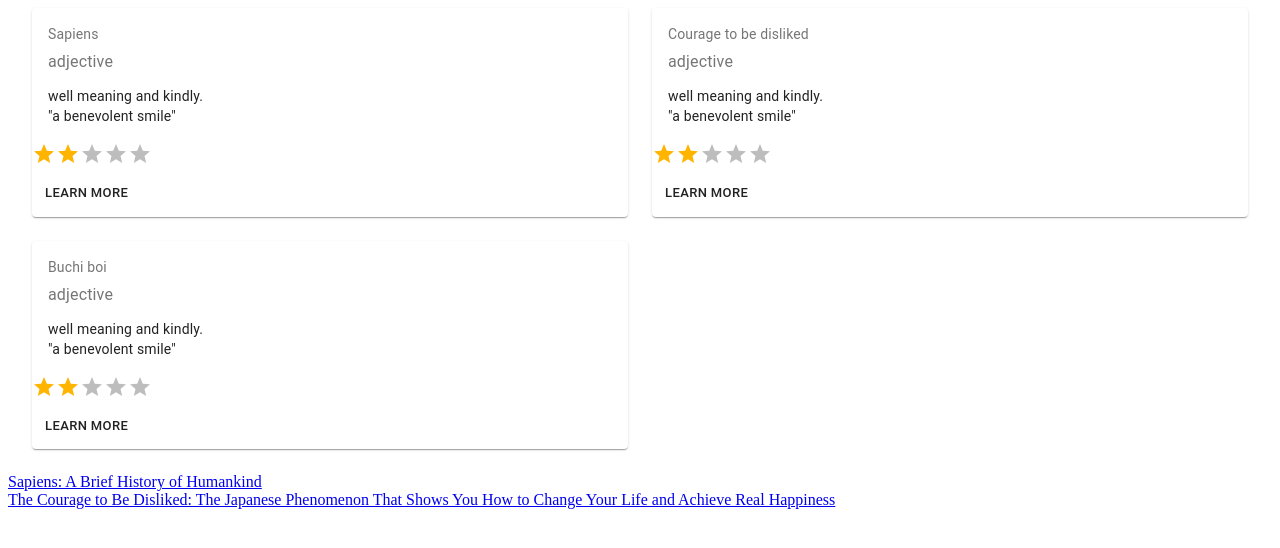
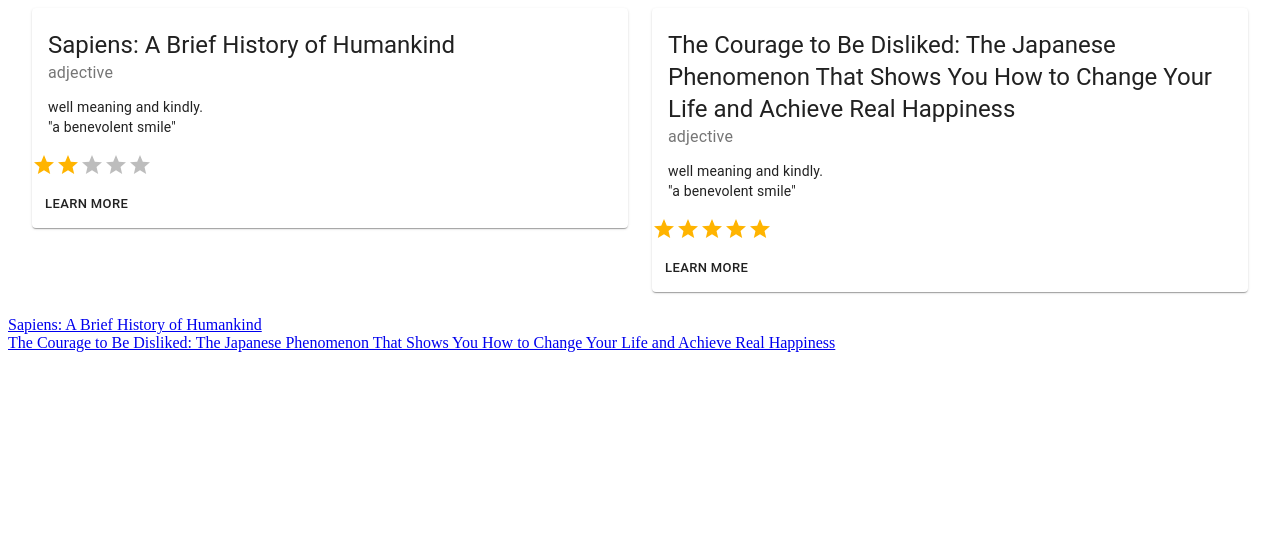
Before and after one commit to smwilk/book-reviews, a Gatsby site: page / in a window 1280 px wide. Built offline with nearby package versions, Linux system fonts and the light colour scheme; Gatsby itself is replaced by a stand-in of ours.

Commit message:
Set node

```diff
--- a/src/components/topPage.js
+++ b/src/components/topPage.js
@@ -1,4 +1,5 @@
 import React from "react"
+import { useStaticQuery, graphql } from "gatsby"
 import { Link } from "gatsby"
 import Grid from '@material-ui/core/Grid'
 import { makeStyles } from '@material-ui/core/styles'
@@ -29,24 +30,31 @@
   },
 }))
 
-const TopPage = (props) => {
+export default function TopPage() {
+
+  const data = useStaticQuery(graphql`
+    query MyQuery {
+      allMarkdownRemark {
+        nodes {
+          frontmatter {
+            title
+            slug
+            date(formatString: "MMMM DD, YYYY")
+            isbn
+            genre
+            rating
+          }
+        }
+      }
+    }
+  `)
+
+  console.log(data)
+
   const [spacing] = React.useState(2)
-  const [value] = React.useState(2)
+  const [rating] = React.useState(2)
   const classes = useStyles()
-  const books = [
-    {
-      title: "Sapiens",
-      isbn: ""
-    },
-    {
-      title: "Courage to be disliked",
-      isbn: ""
-    },
-    {
-      title: "Buchi boi",
-      isbn: ""
-    }
-  ]
+  const books =  data.allMarkdownRemark.nodes.map(node => node.frontmatter)
   return (
     <div id="top-page">
       <Container maxWidth="lg">
@@ -54,14 +62,14 @@
           <Grid container spacing={3}>
             {books.map((book, id) => {
               return(
-                <Grid item xs={6}>
+                <Grid item xs={6} key={id}>
                   <Card className={classes.root}>
                     <CardContent>
                       <Typography className={classes.title} color="textSecondary" gutterBottom>
-                        {book.title}
+
                       </Typography>
                       <Typography variant="h5" component="h2">
-                        {book.isbn}
+                        {book.title}
                       </Typography>
                       <Typography className={classes.pos} color="textSecondary">
                         adjective
@@ -72,7 +80,7 @@
                         {'"a benevolent smile"'}
                       </Typography>
                     </CardContent>
-                      <Rating name="read-only" value={value} readOnly />
+                      <Rating name="read-only" value={book.rating} readOnly />
                     <CardActions>
                       <Button size="small">Learn More</Button>
                     </CardActions>
@@ -94,5 +102,3 @@
     </div>
   )
 }
-
-export default TopPage
--- a/src/markdown-pages/post-1.md
+++ b/src/markdown-pages/post-1.md
@@ -4,6 +4,7 @@
 title: "Sapiens: A Brief History of Humankind"
 isbn: "9780062316097"
 genre: "history"
+rating: 2
 ---
 
 This book is awesome!
--- a/src/markdown-pages/post-2.md
+++ b/src/markdown-pages/post-2.md
@@ -2,8 +2,9 @@
 slug: "/books/9781501197277"
 date: "2020-01-17"
 title: "The Courage to Be Disliked: The Japanese Phenomenon That Shows You How to Change Your Life and Achieve Real Happiness"
-isbn: "9781501197277",
+isbn: "9781501197277"
 genre: "philosophy"
+rating: 5
 ---
 
 Such an amazing book!
```
Also changed, not shown: gatsby-node.js (+21 -0 lines).
